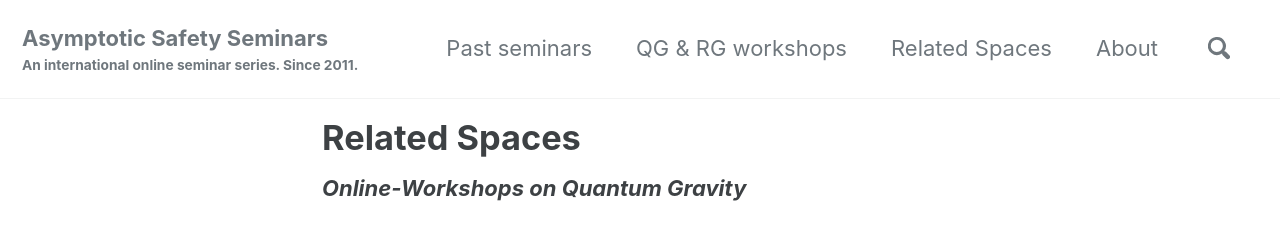
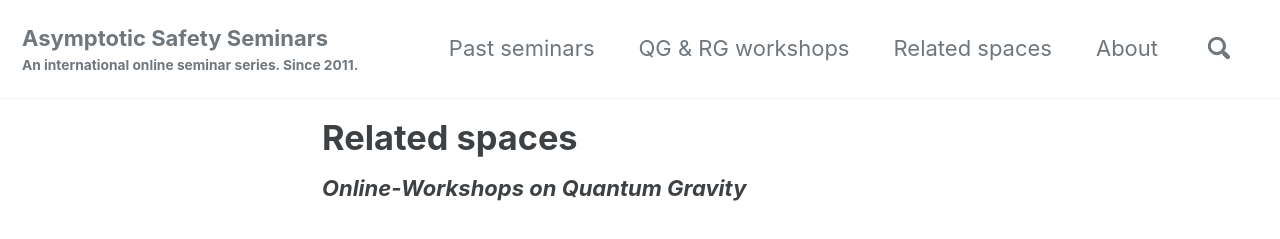
Before and after one commit to aaron-hd/as-website, a Jekyll site: the page built from _pages/related.md, in a window 1280 px wide. Shown: the top 239 px of the page. Built offline with Jekyll 4.4.1, drawn with Linux system fonts in a browser that asks for light colours; cached includes are drawn as plain includes.

Commit message:
minor changes after/during skype discussion

```diff
--- a/_data/navigation.yml
+++ b/_data/navigation.yml
@@ -7,7 +7,7 @@ main:
 #    url: /tags/
   - title: "QG & RG workshops"
     url: /qgrg/
-  - title: "Related Spaces"
+  - title: "Related spaces"
     url: /related/
   - title: "About"
     url: /about/
--- a/_pages/related.md
+++ b/_pages/related.md
@@ -1,6 +1,6 @@
 ---
 permalink: /related/
-title: "Related Spaces"
+title: "Related spaces"
 classes: wide
 ---
 
```
